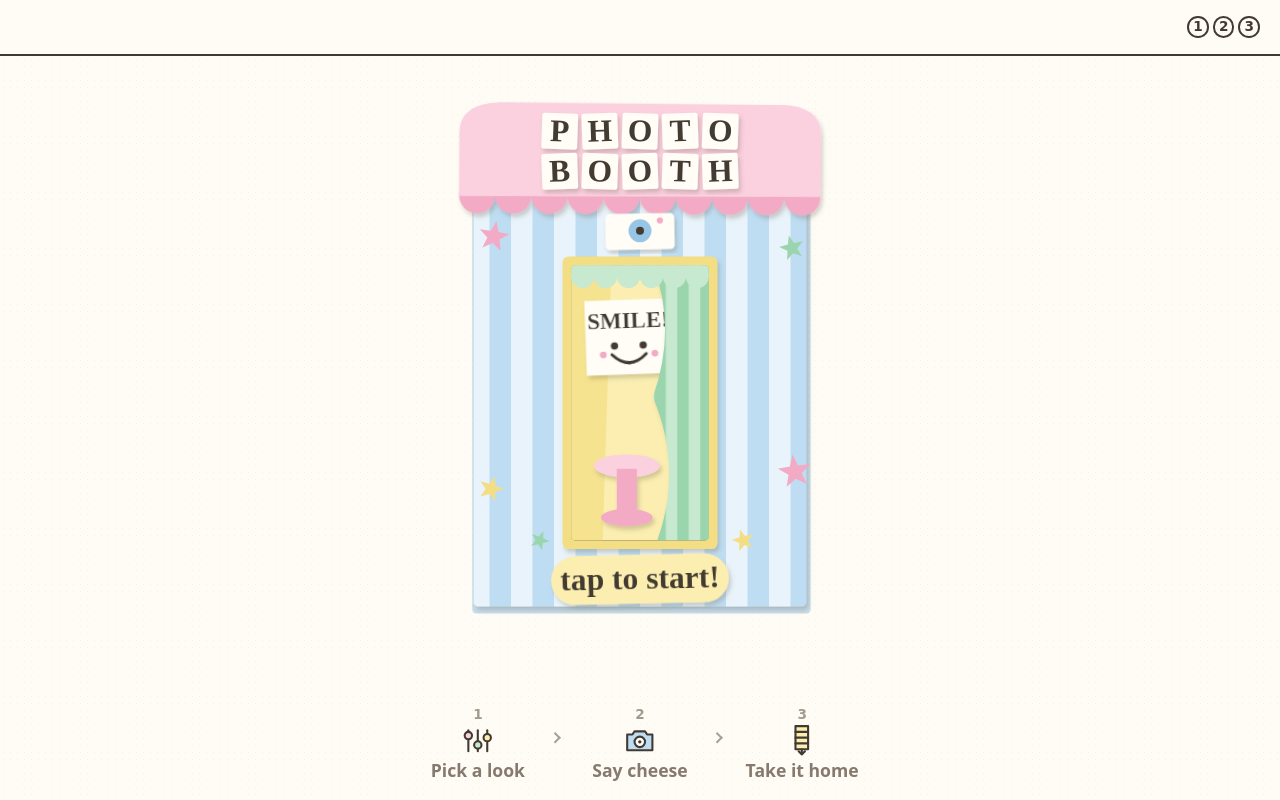
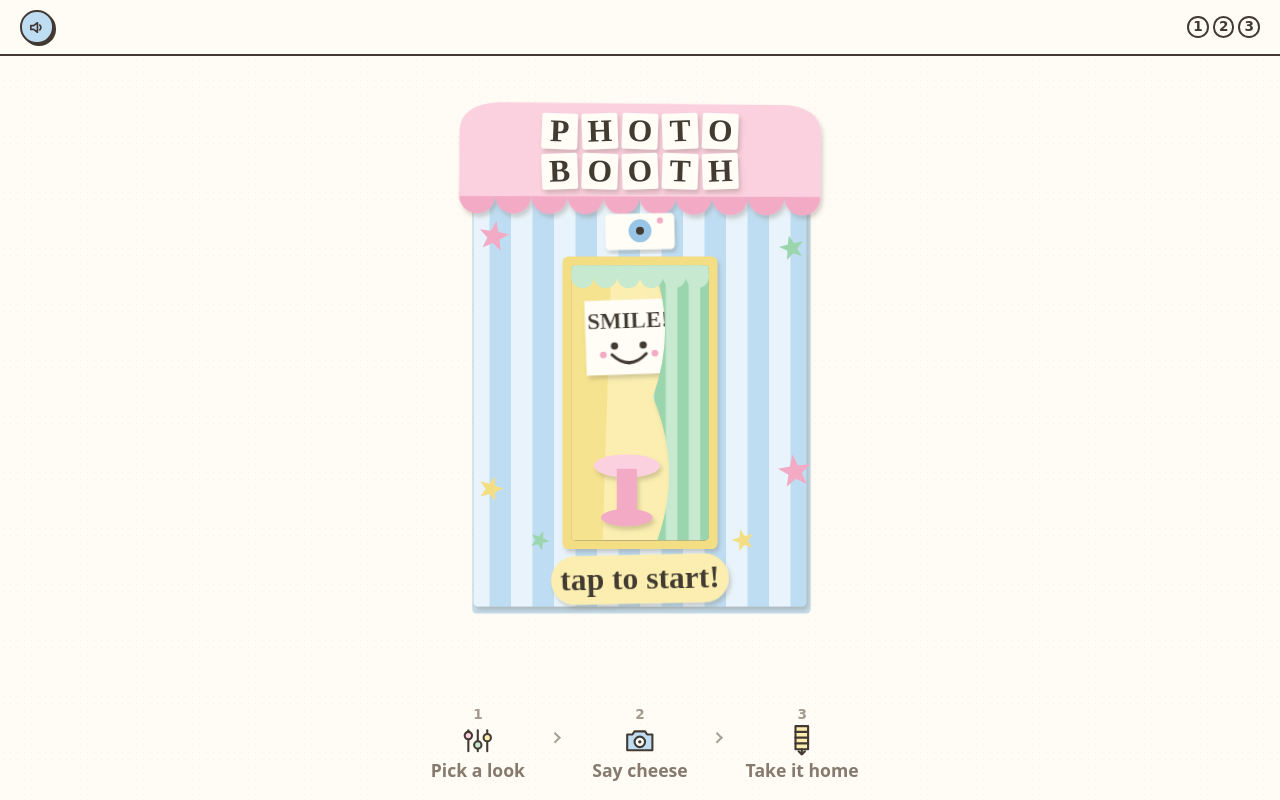
Before and after one commit to zachlima/photobooth, a React (Vite) app: page /#/welcome in a window 1280 px wide. Built offline with nearby package versions, Linux system fonts and the light colour scheme; a web font is replaced by a local one.

Commit message:
Add booth sounds

```diff
--- a/src/components/Header.tsx
+++ b/src/components/Header.tsx
@@ -1,5 +1,7 @@
+import { useState } from 'react';
 import type { Route } from '../types';
 import { navigate } from '../hooks/useHashRoute';
+import { getSoundsEnabled, setSoundsEnabled } from '../lib/sound';
 
 const STEP_OF: Record<Route, number> = {
   welcome: 0,
@@ -17,6 +19,13 @@ const TITLE_OF: Record<Route, string> = {
 
 export function Header({ route }: { route: Route }) {
   const step = STEP_OF[route];
+  const [soundEnabled, setSoundEnabledState] = useState(getSoundsEnabled);
+
+  const toggleSound = () => {
+    const next = !soundEnabled;
+    setSoundsEnabled(next);
+    setSoundEnabledState(next);
+  };
 
   return (
     <header className="header">
@@ -31,6 +40,15 @@ export function Header({ route }: { route: Route }) {
             <HomeIcon />
           </button>
         )}
+        <button
+          className="header__sound"
+          onClick={toggleSound}
+          aria-label={soundEnabled ? 'Turn sound off' : 'Turn sound on'}
+          title={soundEnabled ? 'Turn sound off' : 'Turn sound on'}
+          aria-pressed={soundEnabled}
+        >
+          <SoundIcon muted={!soundEnabled} />
+        </button>
       </div>
 
       {route !== 'welcome' && <h1 className="header__title">{TITLE_OF[route]}</h1>}
@@ -50,6 +68,25 @@ export function Header({ route }: { route: Route }) {
   );
 }
 
+function SoundIcon({ muted }: { muted: boolean }) {
+  return (
+    <svg width="17" height="17" viewBox="0 0 18 18" aria-hidden="true">
+      <path
+        d="M3 7h3l4-3v10l-4-3H3z"
+        fill="none"
+        stroke="currentColor"
+        strokeWidth="1.8"
+        strokeLinejoin="round"
+      />
+      {muted ? (
+        <path d="m12.5 7 3 4m0-4-3 4" fill="none" stroke="currentColor" strokeWidth="1.8" strokeLinecap="round" />
+      ) : (
+        <path d="M12.5 6.5c1.5 1.4 1.5 3.6 0 5" fill="none" stroke="currentColor" strokeWidth="1.8" strokeLinecap="round" />
+      )}
+    </svg>
+  );
+}
+
 function HomeIcon() {
   return (
     <svg width="18" height="18" viewBox="0 0 16 16" aria-hidden="true">
--- /dev/null
+++ b/src/lib/sound.ts
@@ -0,0 +1,116 @@
+const SOUND_KEY = 'photobooth-sound';
+
+let audioContext: AudioContext | null = null;
+
+export function getSoundsEnabled(): boolean {
+  try {
+    return window.localStorage.getItem(SOUND_KEY) !== 'off';
+  } catch {
+    return true;
+  }
+}
+
+export function setSoundsEnabled(enabled: boolean) {
+  try {
+    window.localStorage.setItem(SOUND_KEY, enabled ? 'on' : 'off');
+  } catch {
+    // Sound still works for this page when storage is unavailable.
+  }
+
+  if (enabled) {
+    void getAudioContext()?.resume();
+  }
+}
+
+function getAudioContext(): AudioContext | null {
+  if (!getSoundsEnabled()) return null;
+  const AudioContextClass = window.AudioContext
+    ?? (window as typeof window & { webkitAudioContext?: typeof AudioContext }).webkitAudioContext;
+  if (!AudioContextClass) return null;
+  audioContext ??= new AudioContextClass();
+  if (audioContext.state === 'suspended') void audioContext.resume();
+  return audioContext;
+}
+
+function playTone(
+  context: AudioContext,
+  frequency: number,
+  start: number,
+  duration: number,
+  volume: number,
+  type: OscillatorType = 'sine',
+) {
+  const oscillator = context.createOscillator();
+  const gain = context.createGain();
+  oscillator.type = type;
+  oscillator.frequency.setValueAtTime(frequency, start);
+  gain.gain.setValueAtTime(0.0001, start);
+  gain.gain.exponentialRampToValueAtTime(volume, start + 0.008);
+  gain.gain.exponentialRampToValueAtTime(0.0001, start + duration);
+  oscillator.connect(gain).connect(context.destination);
+  oscillator.start(start);
+  oscillator.stop(start + duration + 0.02);
+}
+
+function noiseBuffer(context: AudioContext, duration: number): AudioBuffer {
+  const length = Math.ceil(context.sampleRate * duration);
+  const buffer = context.createBuffer(1, length, context.sampleRate);
+  const channel = buffer.getChannelData(0);
+  for (let i = 0; i < length; i++) channel[i] = Math.random() * 2 - 1;
+  return buffer;
+}
+
+function playNoiseBurst(
+  context: AudioContext,
+  start: number,
+  duration: number,
+  volume: number,
+  frequency: number,
+) {
+  const source = context.createBufferSource();
+  const filter = context.createBiquadFilter();
+  const gain = context.createGain();
+  const buffer = noiseBuffer(context, duration);
+  const channel = buffer.getChannelData(0);
+  for (let i = 0; i < channel.length; i++) {
+    channel[i] *= Math.pow(1 - i / channel.length, 2);
+  }
+  source.buffer = buffer;
+  filter.type = 'bandpass';
+  filter.frequency.value = frequency;
+  filter.Q.value = 0.75;
+  gain.gain.value = volume;
+  source.connect(filter).connect(gain).connect(context.destination);
+  source.start(start);
+}
+
+export function playCountdownTick(count: number) {
+  const context = getAudioContext();
+  if (!context) return;
+  const progress = Math.max(0, Math.min(2, 3 - count));
+  const frequency = [520, 650, 800][progress];
+  const now = context.currentTime;
+  playTone(context, frequency, now, 0.085, 0.045, 'triangle');
+  playTone(context, frequency * 2, now, 0.045, 0.012, 'sine');
+}
+
+export function playShutter() {
+  const context = getAudioContext();
+  if (!context) return;
+  const now = context.currentTime;
+  // A short release-and-return clack instead of a broad noise burst.
+  playNoiseBurst(context, now, 0.035, 0.095, 2800);
+  playTone(context, 210, now, 0.035, 0.032, 'square');
+  playNoiseBurst(context, now + 0.055, 0.06, 0.085, 1750);
+  playTone(context, 135, now + 0.05, 0.07, 0.038, 'triangle');
+  playTone(context, 1200, now + 0.095, 0.045, 0.009, 'sine');
+}
+
+export function playCompletionChime() {
+  const context = getAudioContext();
+  if (!context) return;
+  const now = context.currentTime;
+  playTone(context, 659.25, now, 0.2, 0.035, 'sine');
+  playTone(context, 830.61, now + 0.09, 0.25, 0.032, 'sine');
+  playTone(context, 987.77, now + 0.18, 0.32, 0.028, 'sine');
+}
--- a/src/screens/Camera.tsx
+++ b/src/screens/Camera.tsx
@@ -3,6 +3,7 @@ import { FilterOverlays } from '../components/FilterOverlays';
 import { useCamera } from '../hooks/useCamera';
 import { navigate } from '../hooks/useHashRoute';
 import { capturePhoto } from '../lib/capture';
+import { playCountdownTick, playShutter } from '../lib/sound';
 import { useBooth } from '../state/BoothContext';
 import { CELL_ASPECT, filterCssForPreview, frameById } from '../types';
 import './camera.css';
@@ -49,11 +50,13 @@ export function Camera() {
       for (let c = COUNTDOWN_FROM; c > 0; c--) {
         if (abort.current) return;
         setCount(c);
+        playCountdownTick(c);
         await sleep(1000);
       }
       if (abort.current) return;
 
       setCount(0);
+      playShutter();
       setFlash(true);
       await sleep(FLASH_MS);
 
--- a/src/screens/Result.tsx
+++ b/src/screens/Result.tsx
@@ -2,10 +2,12 @@ import { useEffect, useState } from 'react';
 import { navigate } from '../hooks/useHashRoute';
 import { renderStrip, stripAspect } from '../lib/strip';
 import { canShareStrip, downloadStrip, shareStrip } from '../lib/save';
+import { playCompletionChime } from '../lib/sound';
 import { useBooth } from '../state/BoothContext';
 import './result.css';
 
 const DEVELOPING_MS = 6000;
+const DISPENSE_MS = 3000;
 
 const sleep = (ms: number) => new Promise((resolve) => setTimeout(resolve, ms));
 
@@ -33,6 +35,14 @@ export function Result() {
       setDevelopingDots((dots) => (dots % 3) + 1);
     }, 600);
     return () => window.clearInterval(timer);
+  }, [stripDataUrl]);
+
+  useEffect(() => {
+    if (!stripDataUrl) return;
+    const timer = window.setTimeout(() => {
+      playCompletionChime();
+    }, DISPENSE_MS);
+    return () => window.clearTimeout(timer);
   }, [stripDataUrl]);
 
   const save = async () => {
--- a/src/styles/global.css
+++ b/src/styles/global.css
@@ -101,15 +101,17 @@ button {
 }
 
 .header__start {
+  display: flex;
+  align-items: center;
+  gap: 0.4rem;
   justify-self: start;
 }
 
-.header__home {
+.header__home,
+.header__sound {
   display: grid;
   place-items: center;
-  align-items: center;
   border: 2px solid var(--ink);
-  background: var(--pink);
   border-radius: 50%;
   width: 2.1rem;
   height: 2.1rem;
@@ -118,7 +120,16 @@ button {
   transition: transform 0.08s ease, box-shadow 0.08s ease;
 }
 
-.header__home:active {
+.header__home {
+  background: var(--pink);
+}
+
+.header__sound {
+  background: var(--blue);
+}
+
+.header__home:active,
+.header__sound:active {
   transform: translate(2px, 2px);
   box-shadow: none;
 }
```
